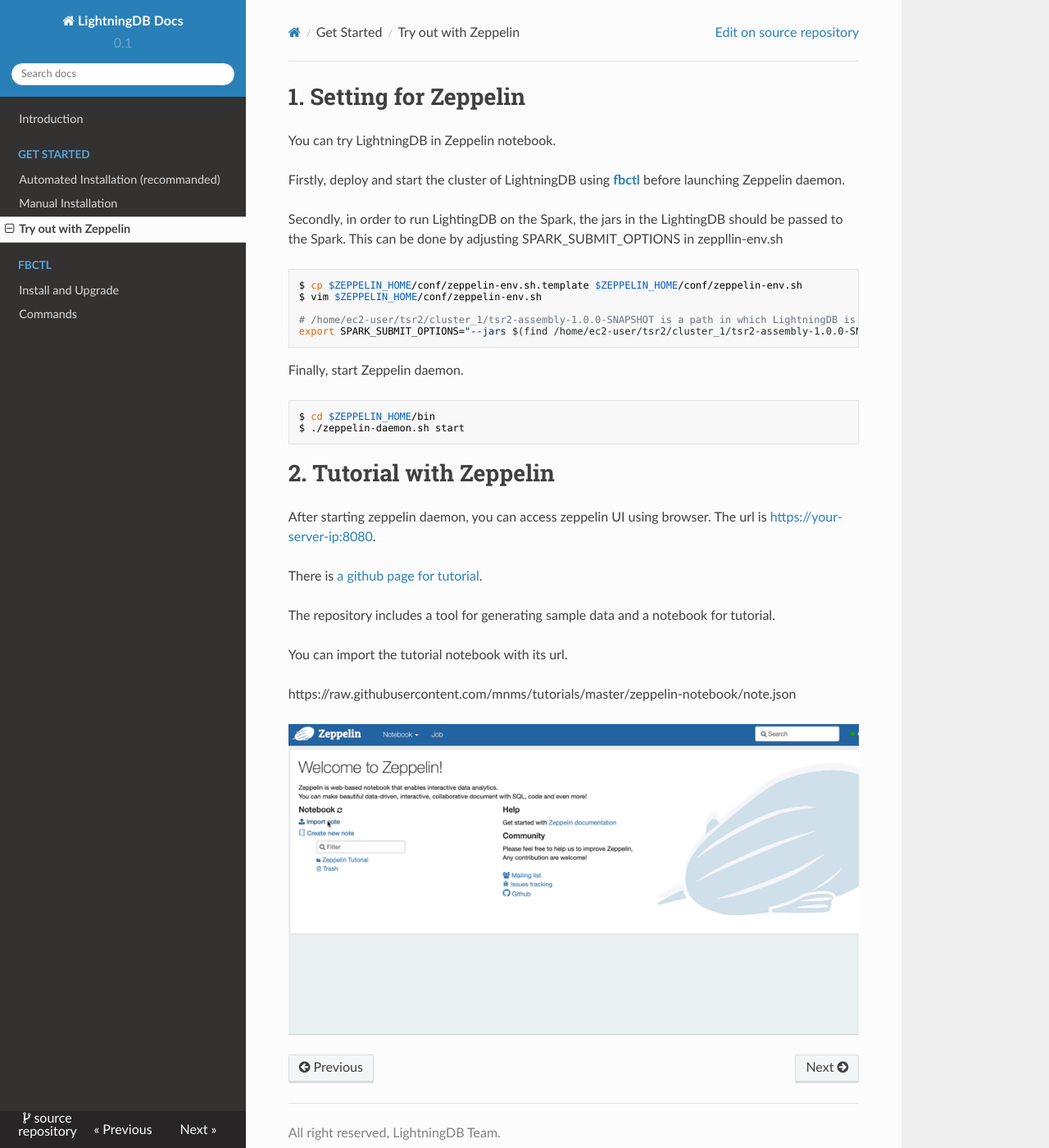
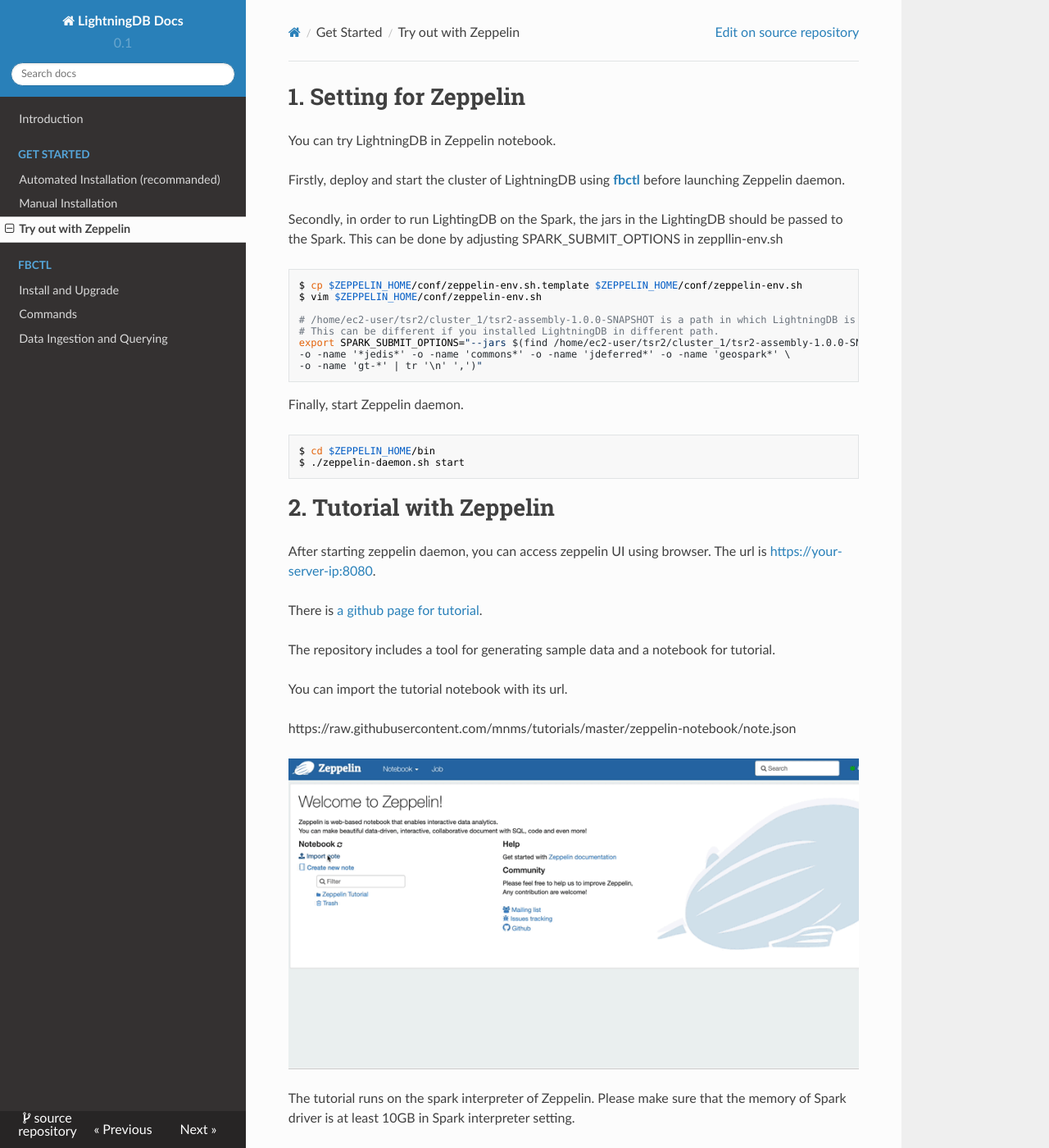
Before and after one commit to mnms/docs, an MkDocs documentation site: the page built from docs/try-with-zeppelin.md, in a window 1280 px wide and 1400 px high. Shown: the whole window at 82% size. Built offline with MkDocs 1.6.1, drawn with Linux system fonts in a browser that asks for light colours; nearby versions of some CDN libraries.

Commit message:
Add data-ingestion-and-querying.md

````diff
--- a/docs/try-with-zeppelin.md
+++ b/docs/try-with-zeppelin.md
@@ -11,8 +11,11 @@
 $ cp $ZEPPELIN_HOME/conf/zeppelin-env.sh.template $ZEPPELIN_HOME/conf/zeppelin-env.sh
 $ vim $ZEPPELIN_HOME/conf/zeppelin-env.sh
 
-# /home/ec2-user/tsr2/cluster_1/tsr2-assembly-1.0.0-SNAPSHOT is a path in which LightningDB is installed using fbctl. This can be different if you installed LightningDB in different path.
-export SPARK_SUBMIT_OPTIONS="--jars $(find /home/ec2-user/tsr2/cluster_1/tsr2-assembly-1.0.0-SNAPSHOT/lib -name 'tsr2*' -o -name 'spark-r2*' -o -name '*jedis*' -o -name 'commons*' -o -name 'jdeferred*' -o -name 'geospark*' -o -name 'gt-*' | tr '\n' ',')
+# /home/ec2-user/tsr2/cluster_1/tsr2-assembly-1.0.0-SNAPSHOT is a path in which LightningDB is installed using fbctl.
+# This can be different if you installed LightningDB in different path.
+export SPARK_SUBMIT_OPTIONS="--jars $(find /home/ec2-user/tsr2/cluster_1/tsr2-assembly-1.0.0-SNAPSHOT/lib -name 'tsr2*' -o -name 'spark-r2*' \
+-o -name '*jedis*' -o -name 'commons*' -o -name 'jdeferred*' -o -name 'geospark*' \
+-o -name 'gt-*' | tr '\n' ',')"
 ```
 
 Finally, start Zeppelin daemon.
@@ -36,3 +39,8 @@
 https://raw.githubusercontent.com/mnms/tutorials/master/zeppelin-notebook/note.json
 
 ![import notebook](images/import_notebook.gif)
+
+The tutorial runs on the spark interpreter of Zeppelin.
+Please make sure that the memory of Spark driver is at least 10GB in Spark interpreter setting.
+
+![spark driver memory](images/spark-interpreter.png)
--- a/mkdocs.yml
+++ b/mkdocs.yml
@@ -17,7 +17,7 @@
   - FBCTL:
     - Install and Upgrade: run-and-deploy-fbctl.md
     - Commands: command-line-interface.md
-#  - Data Ingestion and Querying: data-ingestion-and-querying.md
+  - Data Ingestion and Querying: data-ingestion-and-querying.md
 #  - Support:
 #    - FAQ: FAQ.md
 #    - EULA: eula.md
````
Also changed, not shown: docs/data-ingestion-and-querying.md (+7 -1 lines), docs/images/spark-interpreter.png (added).
